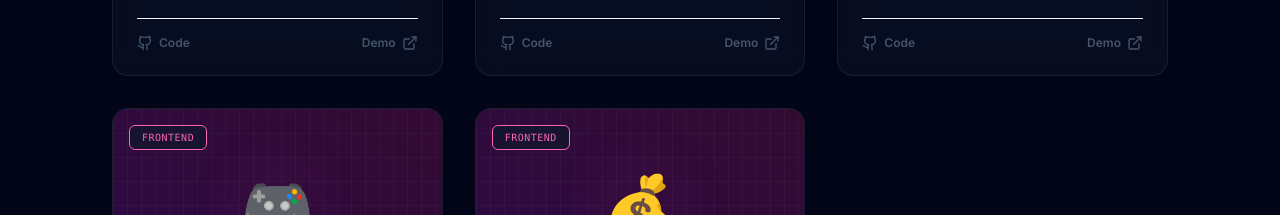
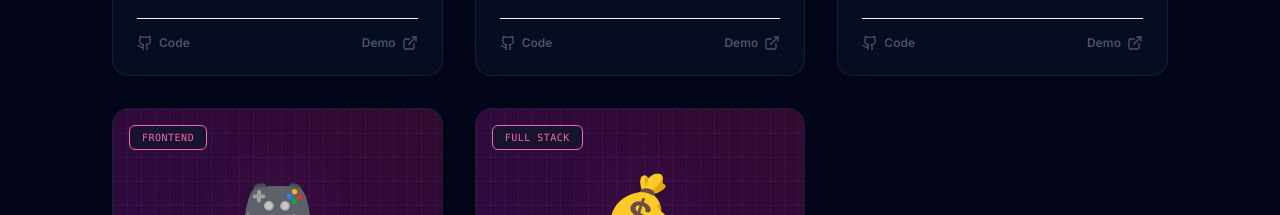
Before and after one commit to Rd10code/Portfolio, a React (Vite) app: page / in a window 1280 px wide. Shown: the part 4000-4215 px from the top of the page. Built offline with nearby package versions, Linux system fonts and the light colour scheme.

Commit message:
Updated category of Project

```diff
--- a/src/components/Projects.jsx
+++ b/src/components/Projects.jsx
@@ -69,7 +69,7 @@ const projectsData = [
     {
     id: 5,
     title: 'Paymesh-UPI Without Internet',
-    category: 'Frontend',
+    category: 'Full Stack',
     desc: 'simulating UPI-style transactions over a device-to-device gossip mesh network.',
     tech: ['Java','Spring-Boot','React','Maven'],
     github: 'https://github.com/Rd10code/PayMesh',
```
